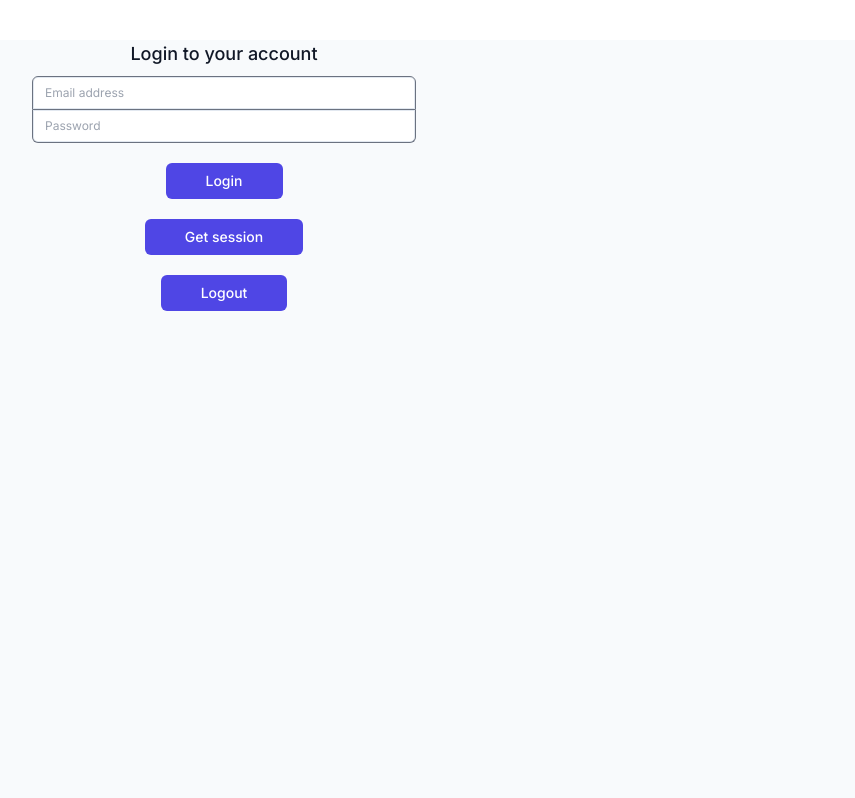
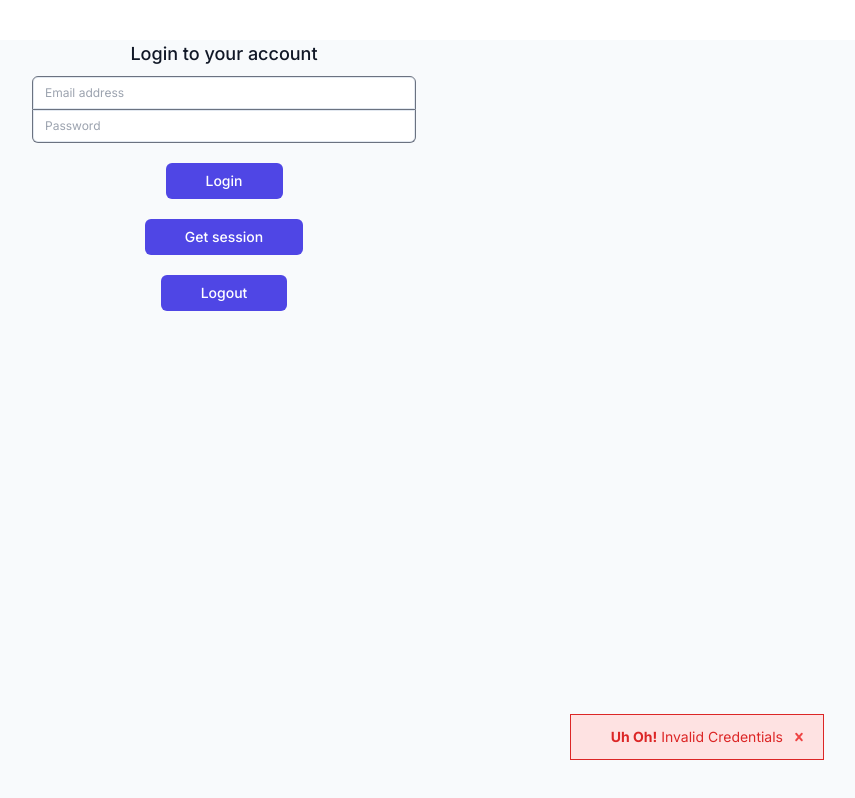
Before and after one commit to HrijulChauhan/UselessHotel, a Vue app: page /login in a window 1280 px wide. Both pictures are taken after a click on the button "Login". Shown: the top 798 px of the page, without its empty margins (416-1271 px from the left). Built offline with nearby package versions, Linux system fonts and the light colour scheme; no server answers; a web font is replaced by a local one.

Commit message:
some more login shenanigans

```diff
--- a/src/views/login.vue
+++ b/src/views/login.vue
@@ -11,15 +11,22 @@
     <button @click="loginFunctionality" type="" class="m-auto mt-5 flex justify-center rounded-md bg-indigo-600 px-10 py-2 text-sm font-medium text-white hover:bg-indigo-500 focus-visible:outline focus-visible:outline-2 focus-visible:outline-offset-2 focus-visible:outline-indigo-600">Login</button>
     <button @click="session" type="" class="m-auto mt-5 flex justify-center rounded-md bg-indigo-600 px-10 py-2 text-sm font-medium text-white hover:bg-indigo-500 focus-visible:outline focus-visible:outline-2 focus-visible:outline-offset-2 focus-visible:outline-indigo-600">Get session</button>
     <button @click="logoutUser" type="" class="m-auto mt-5 flex justify-center rounded-md bg-indigo-600 px-10 py-2 text-sm font-medium text-white hover:bg-indigo-500 focus-visible:outline focus-visible:outline-2 focus-visible:outline-offset-2 focus-visible:outline-indigo-600">Logout</button>
+
+
+    <popup message="Invalid Credentials" v-if="mistake" @click="mistake = !mistake"/>
   </body>
+
+
 </template>
 
 <script setup>
+import popup from "../components/NotificationPopup.vue";
 import { supabase } from "../lib/supabaseClient";
 import { ref } from "vue";
 
 const email = ref("");
 const password = ref("");
+const mistake = ref(false)
 const userSession = ref(null);
 
 async function loginFunctionality() {
@@ -29,6 +36,7 @@ async function loginFunctionality() {
   });
 
   if (error) {
+    mistake.value = true;
     console.log(error.message);
   } else {
     console.log(data);
```
